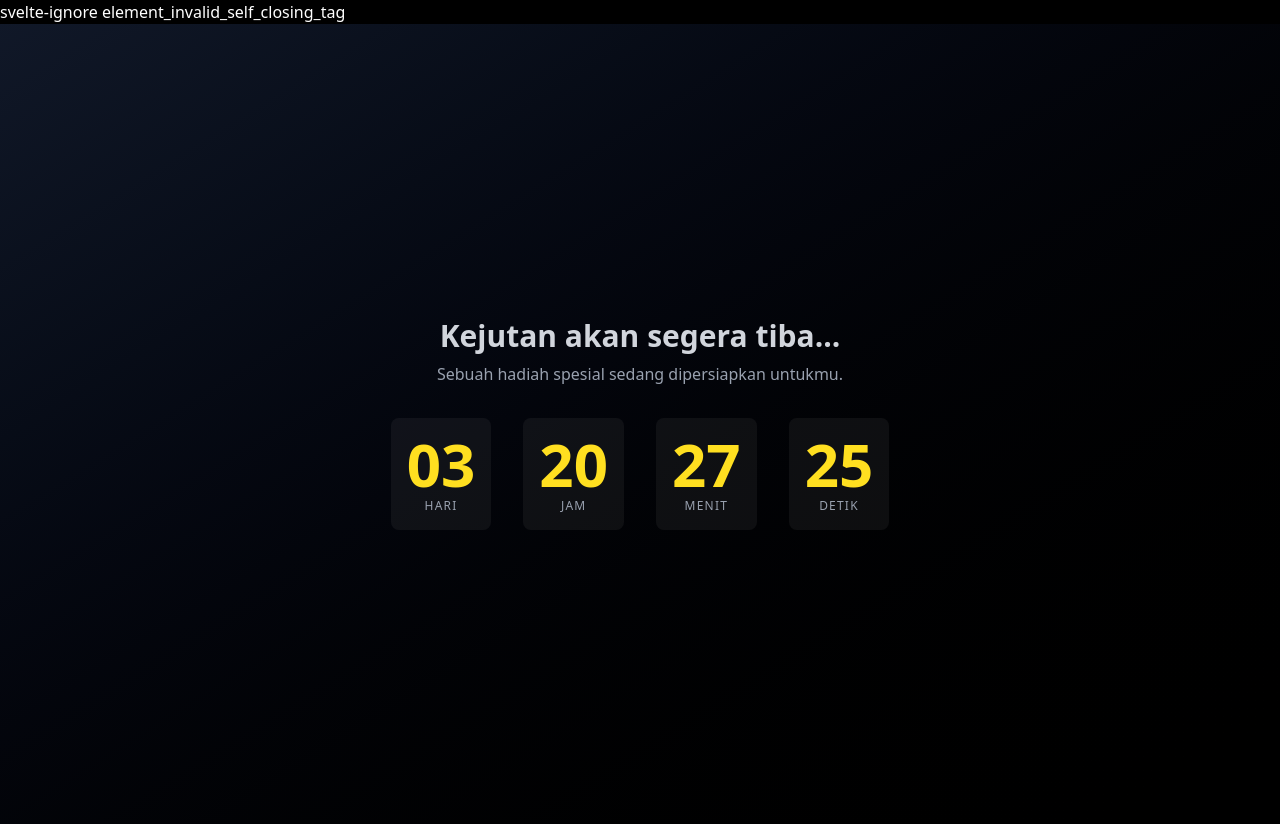
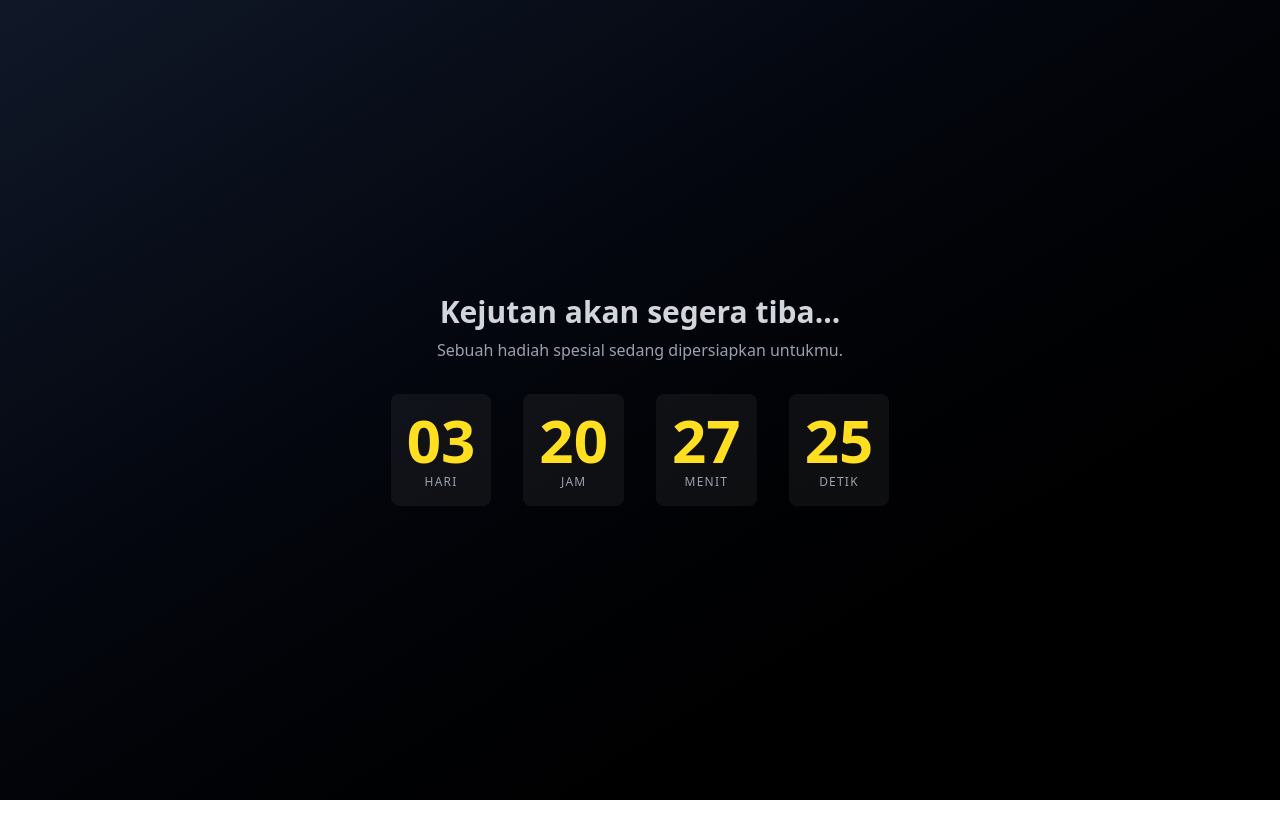
Before and after one commit to Pawarna/birthday-wrapped, a Svelte app: page / in a window 1280 px wide. After the commit the page ends 800 px from the top, so only its background shows below. Built offline with nearby package versions, Linux system fonts and the light colour scheme; no server answers.

Commit message:
fix: svelte-ingore element ...

```diff
--- a/src/App.svelte
+++ b/src/App.svelte
@@ -164,7 +164,6 @@
     - 'on:ended' ditambahkan untuk memicu slide berikutnya.
     - 'on:timeupdate' dan 'on:loadedmetadata' untuk melacak progres.
   -->
-  svelte-ignore element_invalid_self_closing_tag
   <audio
     bind:this={audioPlayer}
     on:pause={() => (isPlaying = false)}
```
